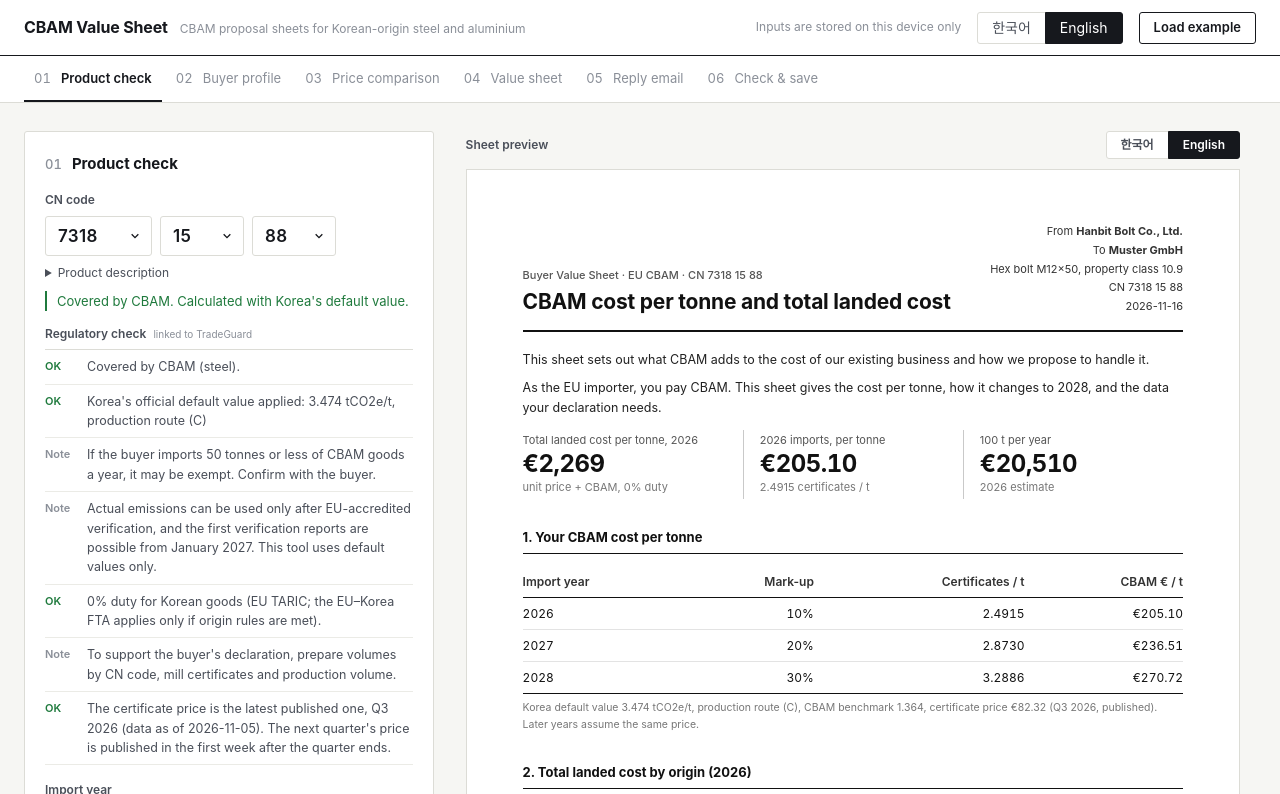
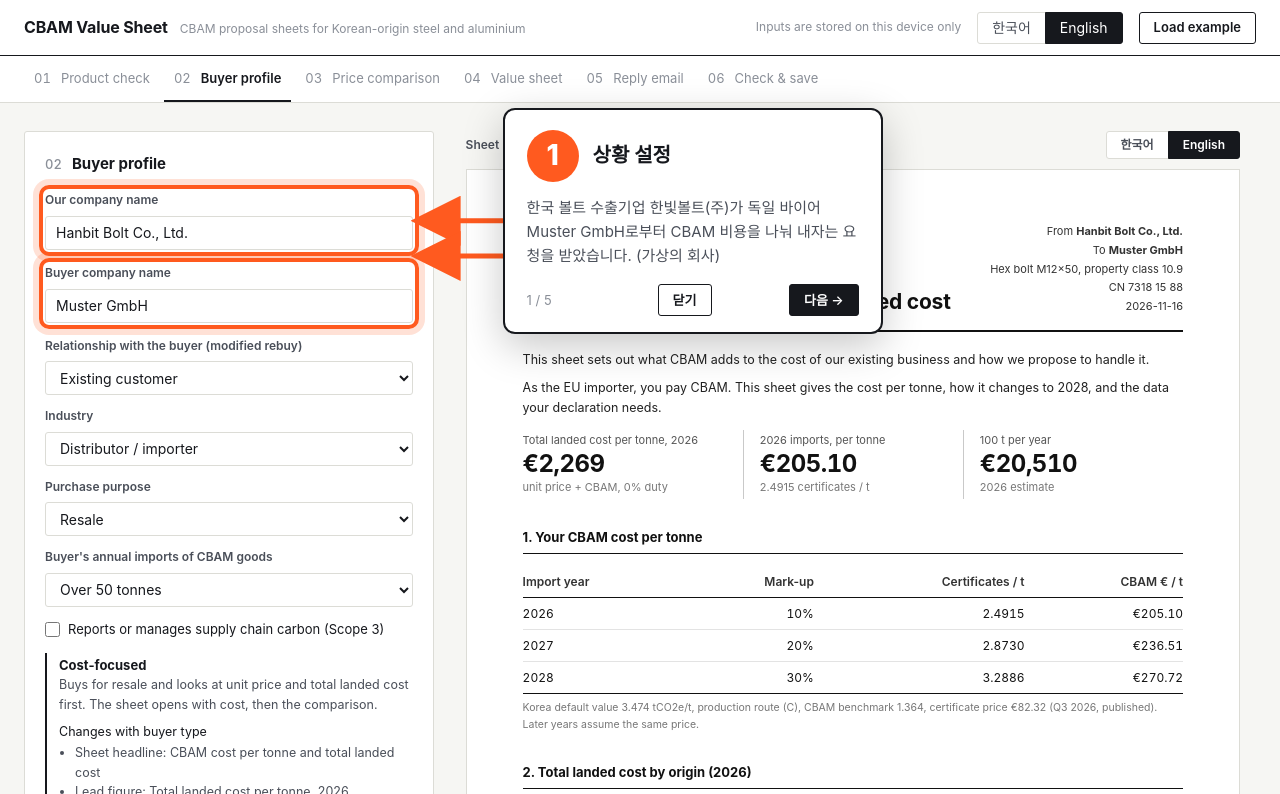
Before and after one commit to choisunill/cbam-value-sheet, a plain HTML site: page index.html in a window 1280 px wide. Both pictures are taken after a click on the button "Load example". Shown: the top 794 px of the page. Drawn offline with Linux system fonts and the light colour scheme; a web font is replaced by a local one.

Commit message:
예시 불러오기 시 단계별 시연 안내(번호·제목·화살표) 추가
Co-Authored-By: Claude Opus 5.5 <noreply@anthropic.com>

```diff
--- a/index.html
+++ b/index.html
@@ -149,5 +149,6 @@
 <script src="sheet.js"></script>
 <script src="messages.js"></script>
 <script src="app.js"></script>
+<script src="tour.js"></script>
 </body>
 </html>
--- a/style.css
+++ b/style.css
@@ -292,3 +292,17 @@ body[data-tab="s3"] .paper, body[data-tab="s3"] .preview-label { display: none;
 }
 /* 좁은 화면의 가격 비교 단계에서는 그래프를 입력칸 위에 둔다 */
 @media (max-width: 1000px) { body[data-tab="s3"] .preview { order: -1; } }
+
+/* 시연 안내 (tour.js): 화면을 막지 않아 안내 중에도 값을 바꿀 수 있다 */
+.tour { position: fixed; inset: 0; z-index: 1000; pointer-events: none; }
+.tour[hidden] { display: none; }
+.tour svg { position: absolute; inset: 0; width: 100%; height: 100%; overflow: visible; }
+.tour-hl { position: absolute; border: 4px solid #ff5a1f; border-radius: 10px; box-shadow: 0 0 0 6px rgba(255, 90, 31, .18); }
+.tour-card { position: absolute; width: 380px; pointer-events: auto; background: #fff; border: 2px solid var(--ink); border-radius: 12px; padding: 20px 22px 16px; box-shadow: 0 12px 40px rgba(0, 0, 0, .22); }
+.tour-head { display: flex; align-items: center; gap: 14px; }
+.tour-n { flex: none; width: 52px; height: 52px; border-radius: 50%; background: #ff5a1f; color: #fff; display: flex; align-items: center; justify-content: center; font-size: 28px; font-weight: 800; }
+.tour-t { font-size: 20px; line-height: 1.35; }
+.tour-x { margin: 14px 0 16px; font-size: 15px; line-height: 1.6; color: var(--ink-2); }
+.tour-nav { display: flex; justify-content: space-between; align-items: center; gap: 8px; }
+.tour-c { font-size: 13px; color: var(--ink-3); }
+.tour-nav .btn:disabled { visibility: hidden; }
--- a/sw.js
+++ b/sw.js
@@ -1,6 +1,6 @@
 // 오프라인에서도 열리도록 앱 파일을 저장해 둔다. 파일을 바꾸면 VERSION을 올린다.
-const VERSION = "v29";
-const FILES = ["./", "index.html", "style.css", "app.js", "sheet.js", "prices-data.js", "duty-data.js", "ko-names.js", "messages.js", "catalog.js", "catalog-data.js", "engine.js", "negotiation.js", "data.js",
+const VERSION = "v30";
+const FILES = ["./", "index.html", "style.css", "app.js", "tour.js", "sheet.js", "prices-data.js", "duty-data.js", "ko-names.js", "messages.js", "catalog.js", "catalog-data.js", "engine.js", "negotiation.js", "data.js",
   "manifest.webmanifest", "icons/icon-192.png", "icons/icon-512.png"];
 self.addEventListener("install", (e) => e.waitUntil(caches.open(VERSION).then((c) => c.addAll(FILES)).then(() => self.skipWaiting())));
 self.addEventListener("activate", (e) => e.waitUntil(
--- /dev/null
+++ b/tour.js
@@ -0,0 +1,98 @@
+// 발표 시연용 안내: "예시 불러오기"를 누르면 단계별로 번호·제목·화살표를 띄운다.
+// shortcut: 안내 문구는 한국어만. 영어 발표가 생기면 T()처럼 두 언어로 나눈다.
+(function () {
+  const STEPS = [
+    { tab: "s2", targets: ["#company", "#buyer"], title: "상황 설정",
+      text: "한국 볼트 수출기업 한빛볼트(주)가 독일 바이어 Muster GmbH로부터 CBAM 비용을 나눠 내자는 요청을 받았습니다. (가상의 회사)" },
+    { tab: "s3", targets: ["#chart"], title: "원산지별 총조달비용 비교",
+      text: "육각볼트 CN 7318 15 88 기준입니다. 바이어가 실제로 내는 돈 = 단가 + 관세 + CBAM. 점선이 한국산 총비용입니다." },
+    { tab: "s3", targets: ["#compare .crow:nth-child(1)", "#compare .crow:nth-child(4)"], title: "대만은 가격 유지, 베트남은 가격 외 경쟁",
+      text: "대만보다는 총비용이 낮아 가격을 지킬 수 있습니다. 베트남보다는 CBAM을 전부 떠안아도 비싸서 납기·품질·자료 지원으로 경쟁해야 합니다." },
+    { tab: "s2", place: "below", targets: ['[data-q="industry"]', "#sheet"], title: "바이어 유형을 바꾸면 제안서가 달라집니다",
+      text: "업종을 ‘건설·프로젝트’로 바꿔 보세요. 오른쪽 제안서의 제목과 맨 위 내용이 가격 조항 중심으로 바뀝니다." },
+    { tab: "s5", place: "below", targets: ["#mailBody", "#sheet"], title: "Buyer Value Sheet와 협상 메일 완성",
+      text: "왼쪽은 바이어의 분담 요청에 답하는 메일 초안, 오른쪽은 바이어에게 보낼 한 장짜리 제안서입니다. 6단계에서 PDF로 저장합니다." },
+  ];
+  let i = -1, layer;
+
+  const boxOf = (sel) => { const el = document.querySelector(sel); return el && (el.closest(".field") || el); };
+
+  function draw() {
+    if (i < 0) return;
+    const s = STEPS[i];
+    const els = s.targets.map(boxOf).filter(Boolean);
+    const W = innerWidth, H = innerHeight, gap = 90;
+    const rects = els.map((el) => el.getBoundingClientRect());
+    layer.querySelectorAll(".tour-hl").forEach((n) => n.remove());
+    rects.forEach((r) => {
+      const hl = document.createElement("div");
+      hl.className = "tour-hl";
+      Object.assign(hl.style, { left: r.left - 6 + "px", top: r.top - 6 + "px", width: r.width + 12 + "px", height: r.height + 12 + "px" });
+      layer.prepend(hl);
+    });
+    // 카드는 첫 대상의 오른쪽, 자리가 없으면 왼쪽, 그것도 없으면 화면 아래 가운데
+    const card = layer.querySelector(".tour-card"), cw = card.offsetWidth, ch = card.offsetHeight, r0 = rects[0];
+    let x, y;
+    if (r0 && r0.right + gap + cw < W - 16) x = r0.right + gap;
+    else if (r0 && r0.left - gap - cw > 16) x = r0.left - gap - cw;
+    else x = (W - cw) / 2;
+    y = r0 ? Math.min(Math.max(16, r0.top + Math.min(r0.height, H) / 2 - ch / 2), H - ch - 16) : (H - ch) / 2;
+    if (r0 && x === (W - cw) / 2) y = H - ch - 16;
+    // 오른쪽 제안서가 바뀌는 걸 봐야 하는 단계는 카드를 대상 아래에 둔다
+    if (r0 && s.place === "below") { x = Math.max(16, r0.left); y = Math.min(r0.bottom + 70, H - ch - 16); }
+    Object.assign(card.style, { left: x + "px", top: y + "px" });
+    // 화살표: 카드 가장자리에서 각 대상의 가장 가까운 점으로
+    const cx = x + cw / 2, cy = y + ch / 2;
+    layer.querySelector("svg").innerHTML = `<defs><marker id="tour-head" markerWidth="10" markerHeight="10" refX="8" refY="5" orient="auto"><path d="M0,0 L10,5 L0,10 z" fill="#ff5a1f"/></marker></defs>` +
+      rects.map((r) => {
+        const tx = Math.min(Math.max(cx, r.left - 8), r.right + 8), ty = Math.min(Math.max(cy, Math.max(r.top, 0) - 8), Math.min(r.bottom, H) + 8);
+        const sx = Math.min(Math.max(tx, x), x + cw), sy = Math.min(Math.max(ty, y), y + ch);
+        return `<line x1="${sx}" y1="${sy}" x2="${tx}" y2="${ty}" stroke="#ff5a1f" stroke-width="5" stroke-linecap="round" marker-end="url(#tour-head)"/>`;
+      }).join("");
+  }
+
+  function go(n) {
+    i = n;
+    if (i < 0 || i >= STEPS.length) return end();
+    const s = STEPS[i];
+    document.querySelector(`#tabs a[href="#${s.tab}"]`).click();
+    layer.querySelector(".tour-n").textContent = i + 1;
+    layer.querySelector(".tour-t").textContent = s.title;
+    layer.querySelector(".tour-x").textContent = s.text;
+    layer.querySelector(".tour-c").textContent = `${i + 1} / ${STEPS.length}`;
+    layer.querySelector(".tour-prev").disabled = i === 0;
+    layer.querySelector(".tour-next").textContent = i === STEPS.length - 1 ? "끝" : "다음 →";
+    const first = boxOf(s.targets[0]);
+    if (first) first.scrollIntoView({ block: "center" });
+    requestAnimationFrame(draw);
+  }
+
+  function end() { i = -1; if (layer) layer.hidden = true; }
+
+  function start() {
+    if (!layer) {
+      layer = document.createElement("div");
+      layer.className = "tour";
+      layer.innerHTML = `<svg aria-hidden="true"></svg>
+        <div class="tour-card" role="dialog" aria-live="polite">
+          <div class="tour-head"><span class="tour-n"></span><strong class="tour-t"></strong></div>
+          <p class="tour-x"></p>
+          <div class="tour-nav"><span class="tour-c"></span><span><button type="button" class="btn tour-end">닫기</button> <button type="button" class="btn tour-prev">← 이전</button> <button type="button" class="btn primary tour-next"></button></span></div>
+        </div>`;
+      document.body.append(layer);
+      layer.querySelector(".tour-prev").addEventListener("click", () => go(i - 1));
+      layer.querySelector(".tour-next").addEventListener("click", () => go(i + 1));
+      layer.querySelector(".tour-end").addEventListener("click", end);
+      addEventListener("resize", draw);
+      addEventListener("scroll", draw, true);
+      document.addEventListener("keydown", (e) => { if (i < 0) return; if (e.key === "Escape") end(); if (e.key === "ArrowRight") go(i + 1); if (e.key === "ArrowLeft") go(i - 1); });
+      // 4단계처럼 화면에서 값을 바꾸면 대상 크기가 바뀌므로 다시 그린다
+      document.getElementById("form").addEventListener("change", () => requestAnimationFrame(draw));
+    }
+    layer.hidden = false;
+    go(0);
+  }
+
+  // app.js의 예시 채우기가 먼저 실행된 뒤 안내를 띄운다
+  document.getElementById("demo").addEventListener("click", () => setTimeout(start, 0));
+})();
```
